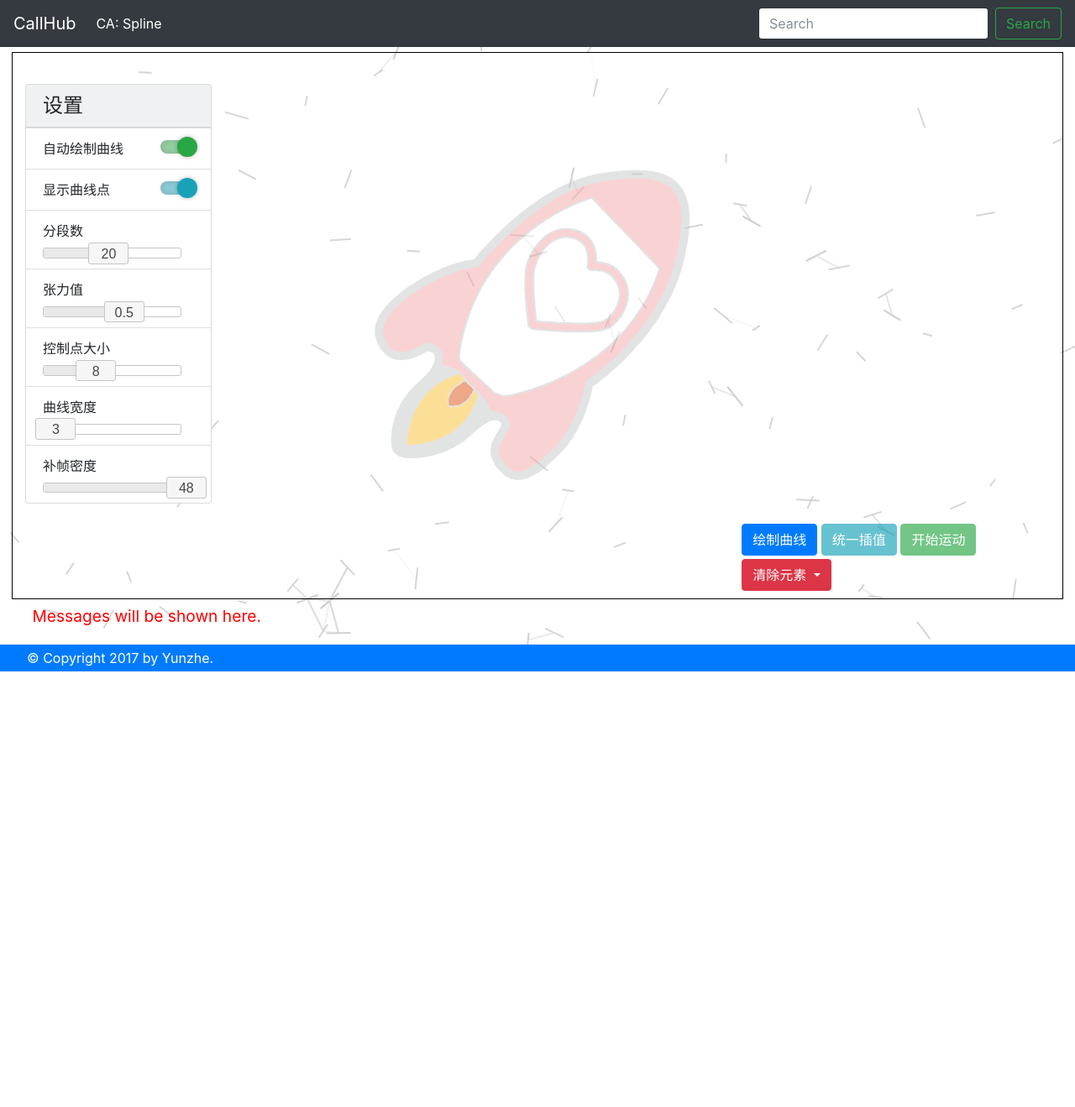
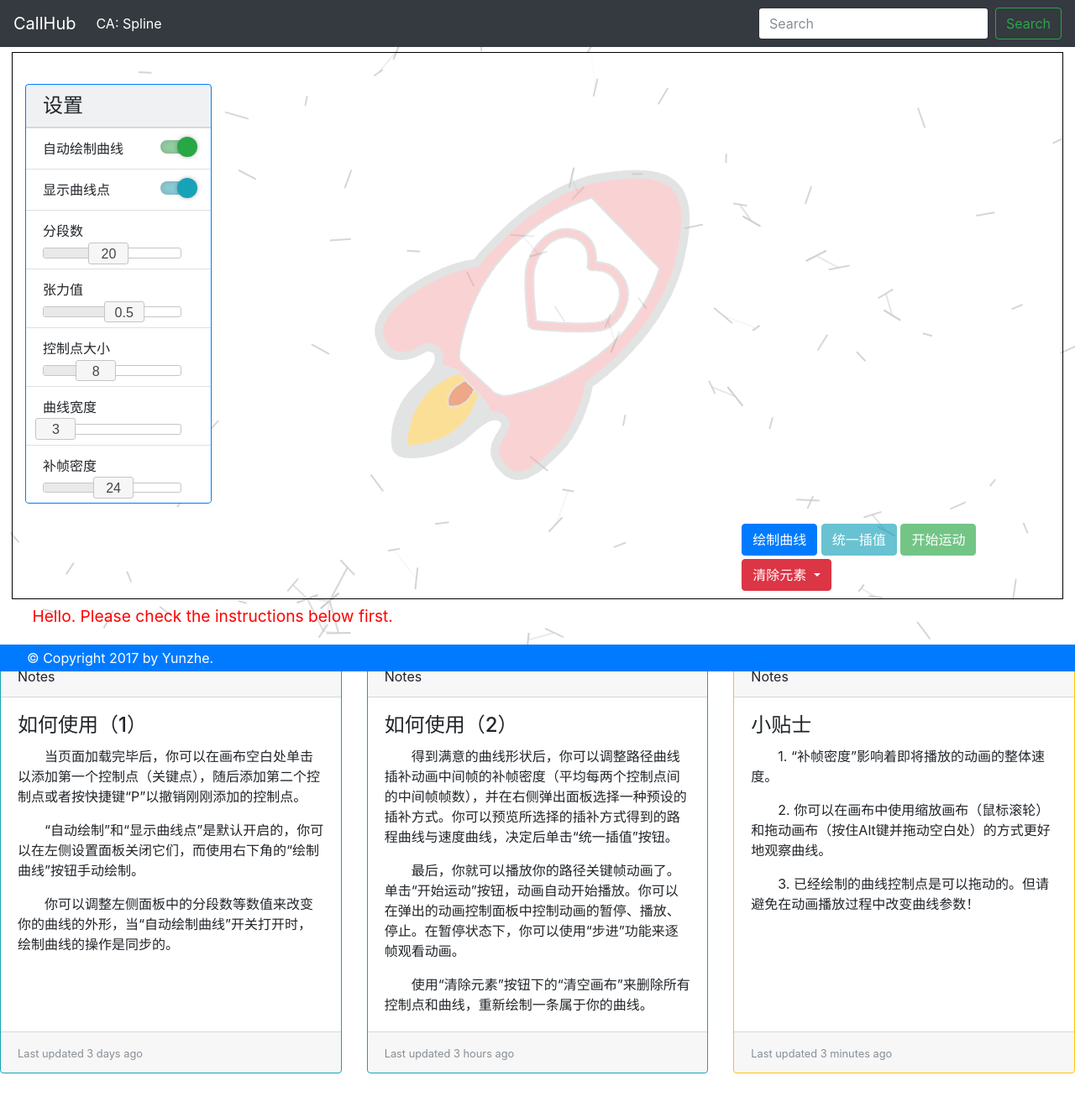
Before and after one commit to YunzheZJU/CardinalSpline, a Flask app: page / in a window 1280 px wide; the page is wider, and only the part inside the window is pictured. Shown: that part at 84% size. Before the commit the page ends 800 px from the top of that part, so only its background shows below. Run offline with Flask 2, Linux system fonts and the light colour scheme; some libraries are stand-ins or nearby versions.

Commit message:
Done. I think.

```diff
--- a/static/model.js
+++ b/static/model.js
@@ -19,7 +19,7 @@ const TENSION_MAX = 1;
 const DOT_SIZE_DEFAULT = 3;
 const LINE_WIDTH_DEFAULT = 3;
 const CONTROL_POINT_SIZE_DEFAULT = 8;
-const FRAMES_DENSITY_DEFAULT = 48;
+const FRAMES_DENSITY_DEFAULT = 24;
 const STEP = 0.1;
 const ANIMATION_FPS = 24;
 const ANIMATION_TIME_INTERVAL = 1000 / ANIMATION_FPS;
--- a/static/style.css
+++ b/static/style.css
@@ -28,7 +28,7 @@
 
 #effect {
     display: block;
-    position: absolute;
+    position: fixed;
     z-index: -2;
     width: 100%;
     height: 100%;
@@ -110,3 +110,7 @@
     font-size: 1.2em;
     text-indent: 2em;
 }
+
+p {
+    text-indent: 2em;
+}
--- a/static/view.js
+++ b/static/view.js
@@ -174,9 +174,3 @@ class Image{
         }).drawLayers();
     }
 }
-
-class Text{
-    constructor() {
-
-    }
-}
--- a/templates/Spline.html
+++ b/templates/Spline.html
@@ -15,7 +15,7 @@
     <div class="row align-items-start justify-content-end">
         <div class="col-5">
             <div class="col-sm-12 col-md-10 col-lg-8 col-xl-6 mt-5">
-                <div class="card bg-light" style="z-index: 2;">
+                <div class="card border-primary bg-light" style="z-index: 2;">
                     <h4 class="card-header">
                         设置
                     </h4>
@@ -78,18 +78,24 @@
         </div>
         <div class="col-4 ml-auto align-self-end">
             <div class="col-12 mb-3">
-                <div class="card" id="choose-type" hidden>
-                    <h4 class="card-header">
+                <div class="card border-secondary" id="choose-type" hidden>
+                    <h5 class="card-header">
                         选择一种插补中间帧的方式
-                    </h4>
+                    </h5>
                     <div class="card-body">
                         <div class="tab-content" id="pills-tabContent">
                             <div class="tab-pane fade show active" id="norm-type-1" role="tabpanel" aria-labelledby="norm-type-1-tab">
-                                <img class="card-img" src="{{ url_for('static', filename='images/velocity_line_1.png') }}" alt="Velocity Graph 1">
+                                <img class="card-img" src="{{ url_for('static', filename='images/velocity_graph_1.png') }}" alt="Velocity Graph 1">
                             </div>
-                            <div class="tab-pane fade" id="norm-type-2" role="tabpanel" aria-labelledby="norm-type-2-tab">线性·加速</div>
-                            <div class="tab-pane fade" id="norm-type-3" role="tabpanel" aria-labelledby="norm-type-3-tab">非线性·加速</div>
-                            <div class="tab-pane fade" id="norm-type-4" role="tabpanel" aria-labelledby="norm-type-4-tab">非线性·加速再减速</div>
+                            <div class="tab-pane fade" id="norm-type-2" role="tabpanel" aria-labelledby="norm-type-2-tab">
+                                <img class="card-img" src="{{ url_for('static', filename='images/velocity_graph_2.png') }}" alt="Velocity Graph 2">
+                            </div>
+                            <div class="tab-pane fade" id="norm-type-3" role="tabpanel" aria-labelledby="norm-type-3-tab">
+                                <img class="card-img" src="{{ url_for('static', filename='images/velocity_graph_3.png') }}" alt="Velocity Graph 3">
+                            </div>
+                            <div class="tab-pane fade" id="norm-type-4" role="tabpanel" aria-labelledby="norm-type-4-tab">
+                                <img class="card-img" src="{{ url_for('static', filename='images/velocity_graph_4.png') }}" alt="Velocity Graph 4">
+                            </div>
                         </div>
                     </div>
                     <div class="card-footer">
@@ -110,17 +116,6 @@
                     </div>
                 </div>
             </div>
-            <!--<div class="col-12 col-xl-9 mb-3">-->
-                <!--<div class="card bg-light" style="z-index: 10;">-->
-                    <!--<div class="card-header">-->
-                        <!--Notes-->
-                    <!--</div>-->
-                    <!--<div class="card-body">-->
-                        <!--<h4 class="card-title">How to use</h4>-->
-                        <!--<p class="card-text">Some quick example text to build on the card title and make up the bulk of the card's content.</p>-->
-                    <!--</div>-->
-                <!--</div>-->
-            <!--</div>-->
             <div class="col-6 mb-3 ml-auto mr-auto" id="control-panel" hidden>
                 <div class="btn-group mt-1" role="group" aria-label="Basic example">
                     <button type="button" class="btn btn-success" id="pause-restore">暂停</button>
@@ -131,16 +126,6 @@
             <div class="col-12 mb-3">
                 <button type="button" class="btn btn-primary mt-1" id="draw">绘制曲线</button>
                 <button type="button" class="btn btn-info mt-1" id="normalize" disabled>统一插值</button>
-                <!--<div class="btn-group" role="group">-->
-                    <!--<button id="normalize" type="button" class="btn btn-info dropdown-toggle mt-1" data-toggle="dropdown" aria-haspopup="true" aria-expanded="false" disabled>-->
-                        <!--统一插值-->
-                    <!--</button>-->
-                    <!--<div class="dropdown-menu" aria-labelledby="btnGroupDrop1">-->
-                        <!--<a class="dropdown-item" href="javascript:void(0);" onclick="normalizeSpline(NORMALIZE_METHOD_TYPE_1);">线性插值（匀速）</a>-->
-                        <!--<a class="dropdown-item" href="javascript:void(0);" onclick="normalizeSpline(NORMALIZE_METHOD_TYPE_2);">线性插值（加速）</a>-->
-                        <!--<a class="dropdown-item" href="javascript:void(0);" onclick="normalizeSpline(NORMALIZE_METHOD_TYPE_3);">非线性插值（加速）</a>-->
-                    <!--</div>-->
-                <!--</div>-->
                 <button type="button" class="btn btn-success mt-1" id="play" disabled>开始运动</button>
                 <div class="btn-group" role="group">
                     <button id="clear" type="button" class="btn btn-danger dropdown-toggle mt-1" data-toggle="dropdown" aria-haspopup="true" aria-expanded="false">
@@ -155,7 +140,50 @@
         </div>
     </div>
     <div class="row">
-        <p id="spline-message" class="spline-message">Messages will be shown here.</p>
+        <p id="spline-message" class="spline-message">Hello. Please check the instructions below first.</p>
+    </div>
+    <div class="row">
+        <div class="card-deck mt-3">
+            <div class="card border-info">
+                <div class="card-header">Notes</div>
+                <div class="card-body">
+                    <h4 class="card-title">如何使用（1）</h4>
+                    <p class="card-text">当页面加载完毕后，你可以在画布空白处单击以添加第一个控制点（关键点），随后添加第二个控制点或者按快捷键“P”以撤销刚刚添加的控制点。</p>
+                    <p class="card-text">“自动绘制”和“显示曲线点”是默认开启的，你可以在左侧设置面板关闭它们，而使用右下角的“绘制曲线”按钮手动绘制。</p>
+                    <p class="card-text">你可以调整左侧面板中的分段数等数值来改变你的曲线的外形，当“自动绘制曲线”开关打开时，绘制曲线的操作是同步的。</p>
+                </div>
+                <div class="card-footer">
+                    <small class="text-muted">Last updated 3 days ago</small>
+                </div>
+            </div>
+            <div class="card border-info">
+                <div class="card-header">Notes</div>
+                <div class="card-body">
+                    <h4 class="card-title">如何使用（2）</h4>
+                    <p class="card-text">得到满意的曲线形状后，你可以调整路径曲线插补动画中间帧的补帧密度（平均每两个控制点间的中间帧帧数），并在右侧弹出面板选择一种预设的插补方式。你可以预览所选择的插补方式得到的路程曲线与速度曲线，决定后单击“统一插值”按钮。</p>
+                    <p class="card-text">最后，你就可以播放你的路径关键帧动画了。单击“开始运动”按钮，动画自动开始播放。你可以在弹出的动画控制面板中控制动画的暂停、播放、停止。在暂停状态下，你可以使用“步进”功能来逐帧观看动画。</p>
+                    <p class="card-text">使用“清除元素”按钮下的“清空画布”来删除所有控制点和曲线，重新绘制一条属于你的曲线。</p>
+                </div>
+                <div class="card-footer">
+                    <small class="text-muted">Last updated 3 hours ago</small>
+                </div>
+            </div>
+            <div class="card border-warning">
+                <div class="card-header">Notes</div>
+                <div class="card-body">
+                    <h4 class="card-title">小贴士</h4>
+                    <p class="card-text">1. “补帧密度”影响着即将播放的动画的整体速度。</p>
+                    <p class="card-text">2. 你可以在画布中使用缩放画布（鼠标滚轮）和拖动画布（按住Alt键并拖动空白处）的方式更好地观察曲线。</p>
+                    <p class="card-text">3. 已经绘制的曲线控制点是可以拖动的。但请避免在动画播放过程中改变曲线参数！</p>
+                </div>
+                <div class="card-footer">
+                    <small class="text-muted">Last updated 3 minutes ago</small>
+                </div>
+            </div>
+        </div>
+    </div>
+    <div class="row">
+        <p><br /></p>
     </div>
 </div>
 {% endblock %}
```
Also changed, not shown: static/images/velocity_graph_1.png (renamed from static/images/velocity_line_1.png), static/images/velocity_graph_2.png (added), static/images/velocity_graph_3.png (added), static/images/velocity_graph_4.png (added).
